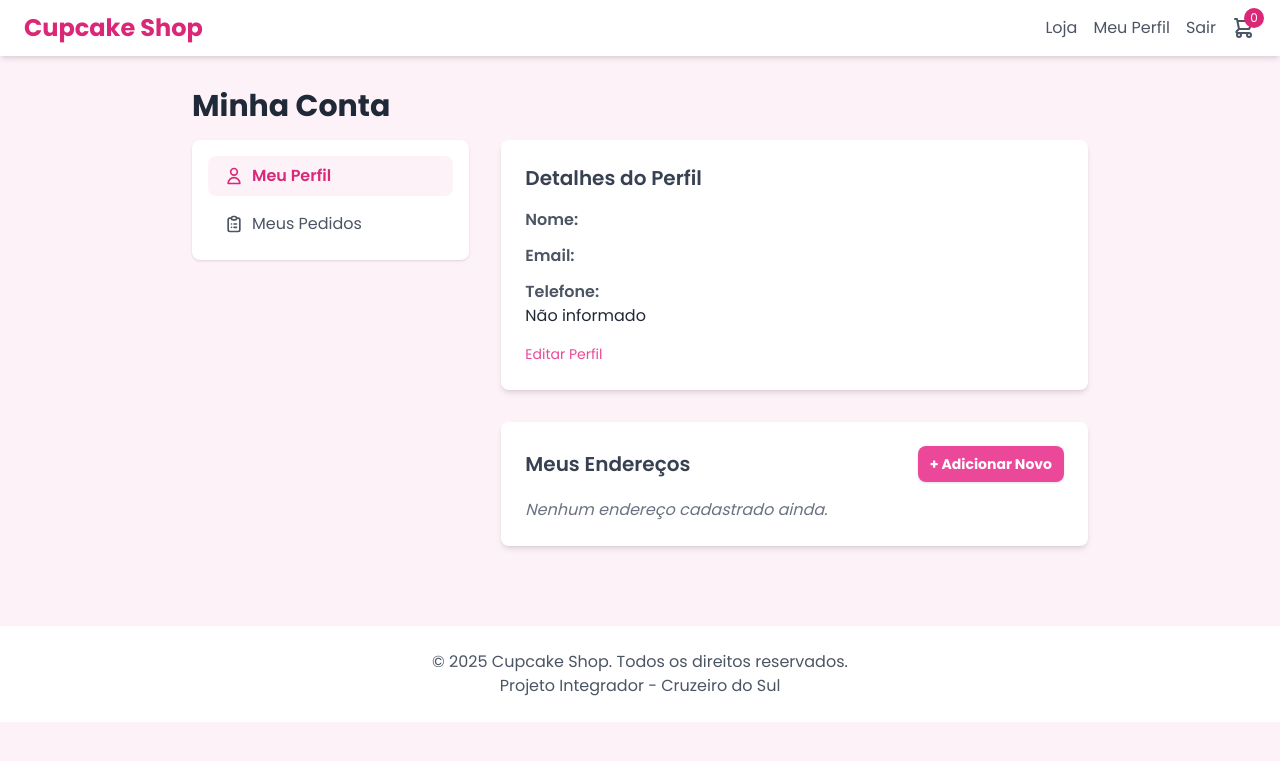
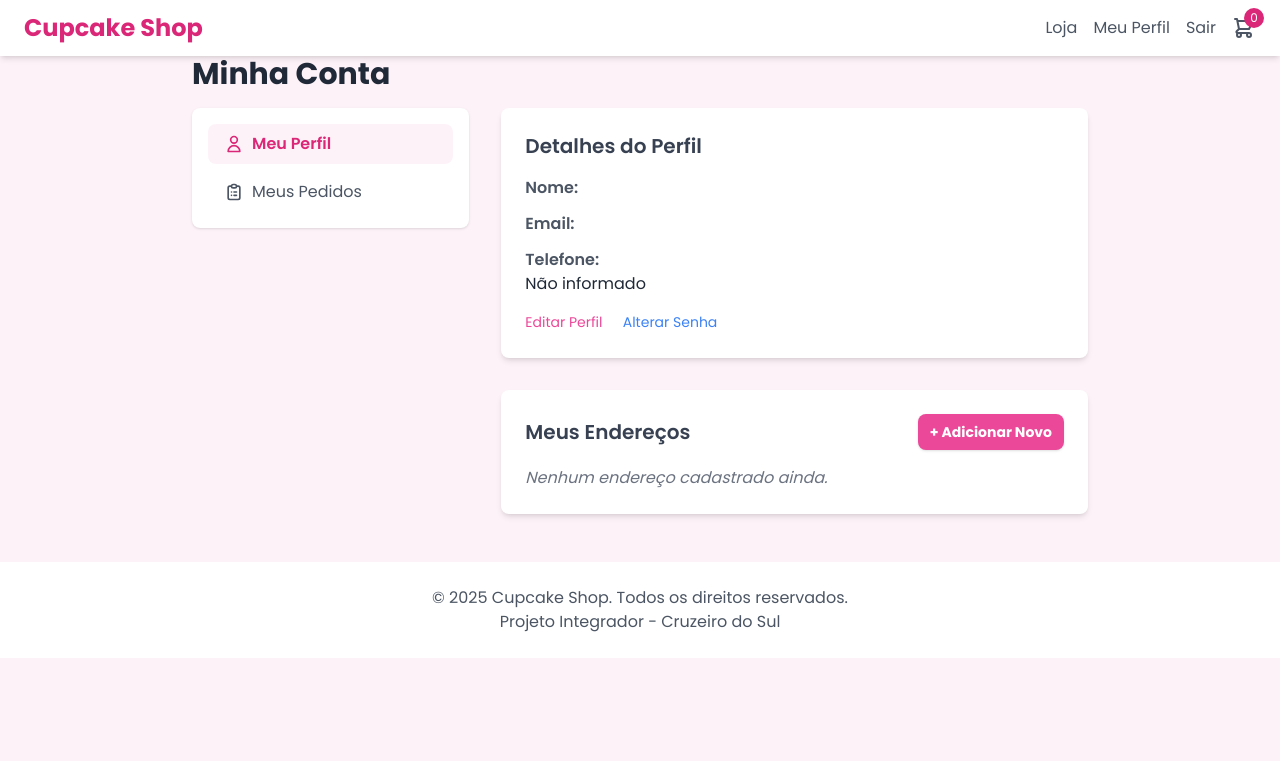
Before and after one commit to jonilsonengenharia-ctrl/pit2cruzeiro, a PHP site: page /perfil.php in a window 1280 px wide. Shown: the top 761 px of the page. Run offline with PHP 8.4, Linux system fonts and the light colour scheme; the visitor is signed in with stand-in values (Sample User, id 1); data that the repository does not hold is empty; some libraries are stand-ins or nearby versions.

Commit message:
Update perfil.php

```diff
--- a/perfil.php
+++ b/perfil.php
@@ -13,7 +13,7 @@ $stmtEnderecos = $pdo->prepare("SELECT * FROM Enderecos WHERE usuarioID = ? ORDE
 $stmtEnderecos->execute([$_SESSION['usuarioID']]);
 $enderecos = $stmtEnderecos->fetchAll(PDO::FETCH_ASSOC);
 
-// Debug: Pega as mensagens da sessão, se existirem, para exibir feedback
+// Pega as mensagens da sessão, se existirem, para exibir feedback
 $error_message = $_SESSION['error_message'] ?? null;
 $success_message = $_SESSION['success_message'] ?? null;
 unset($_SESSION['error_message'], $_SESSION['success_message']); // Limpa as mensagens para não mostrar novamente
@@ -21,11 +21,10 @@ unset($_SESSION['error_message'], $_SESSION['success_message']); // Limpa as men
 require_once __DIR__ . '/templates/header.php';
 ?>
 
-<main class="container mx-auto px-4 py-8">
 <div class="max-w-4xl mx-auto">
     <h1 class="text-3xl font-bold text-gray-800 mb-4">Minha Conta</h1>
 
-        <!-- Debug: Bloco para exibir mensagens de feedback (erro ou sucesso) -->
+    <!-- Bloco para exibir mensagens de feedback (erro ou sucesso) -->
     <?php if ($error_message): ?>
         <div class="bg-red-100 border border-red-400 text-red-700 px-4 py-3 rounded relative mb-6" role="alert">
             <span class="block sm:inline"><?= htmlspecialchars($error_message) ?></span>
@@ -73,7 +72,8 @@ require_once __DIR__ . '/templates/header.php';
                         <p class="text-gray-800"><?= htmlspecialchars($usuario['telefone'] ?: 'Não informado') ?></p>
                     </div>
                 </div>
-                     <a href="#" class="mt-4 inline-block text-sm text-pink-500 hover:underline font-medium">Editar Perfil</a>
+                 <a href="/editar_perfil.php" class="mt-4 inline-block text-sm text-pink-500 hover:underline font-medium">Editar Perfil</a>
+                 <a href="/recuperar_senha.php" class="mt-4 ml-4 inline-block text-sm text-blue-500 hover:underline font-medium">Alterar Senha</a>
             </div>
 
             <!-- Card: Meus Endereços -->
@@ -111,6 +111,5 @@ require_once __DIR__ . '/templates/header.php';
         </section>
     </div>
 </div>
-</main>
 
 <?php require_once __DIR__ . '/templates/footer.php'; ?>
```
Lines whose indentation alone changed are shown as unchanged.
